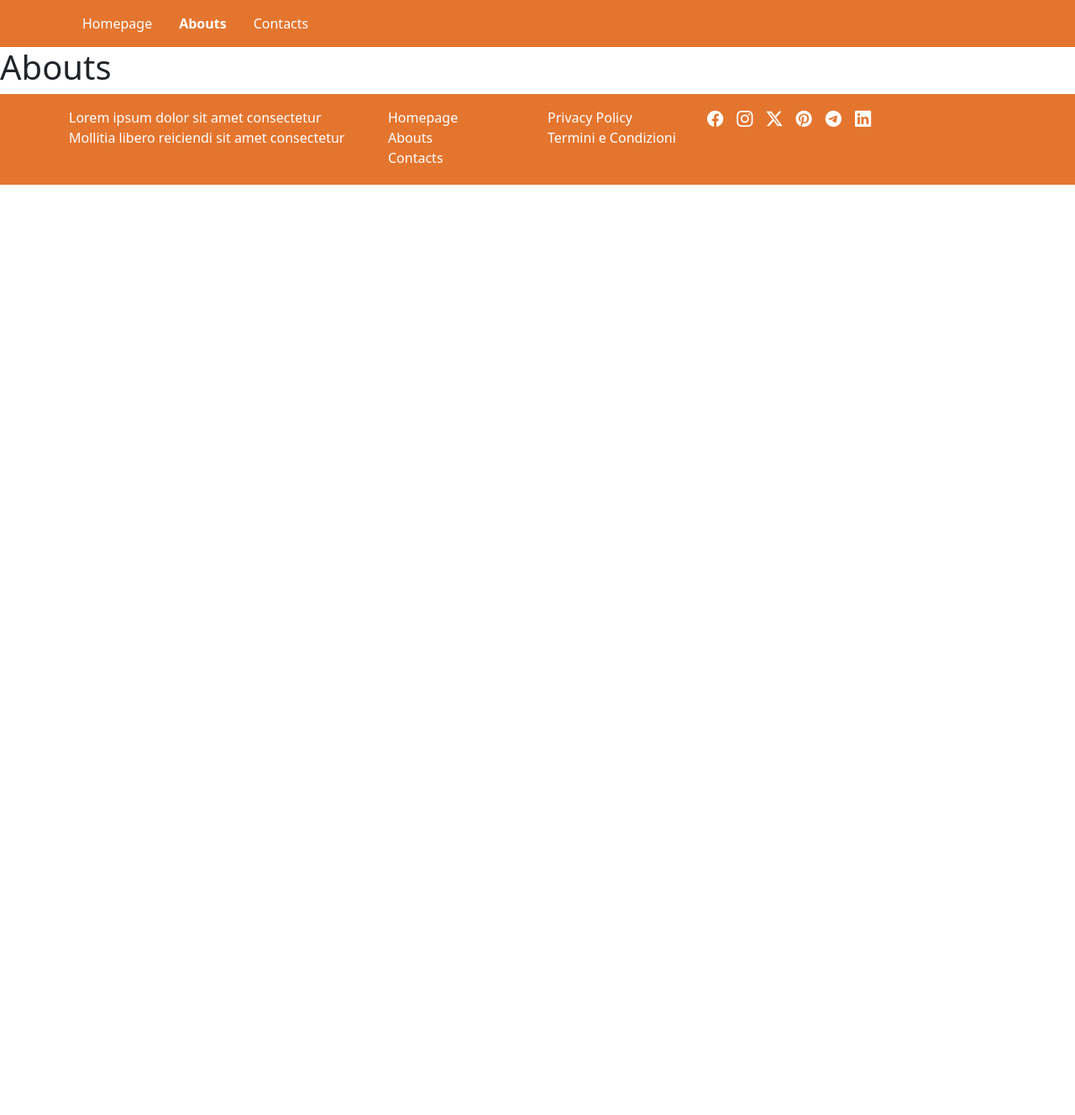
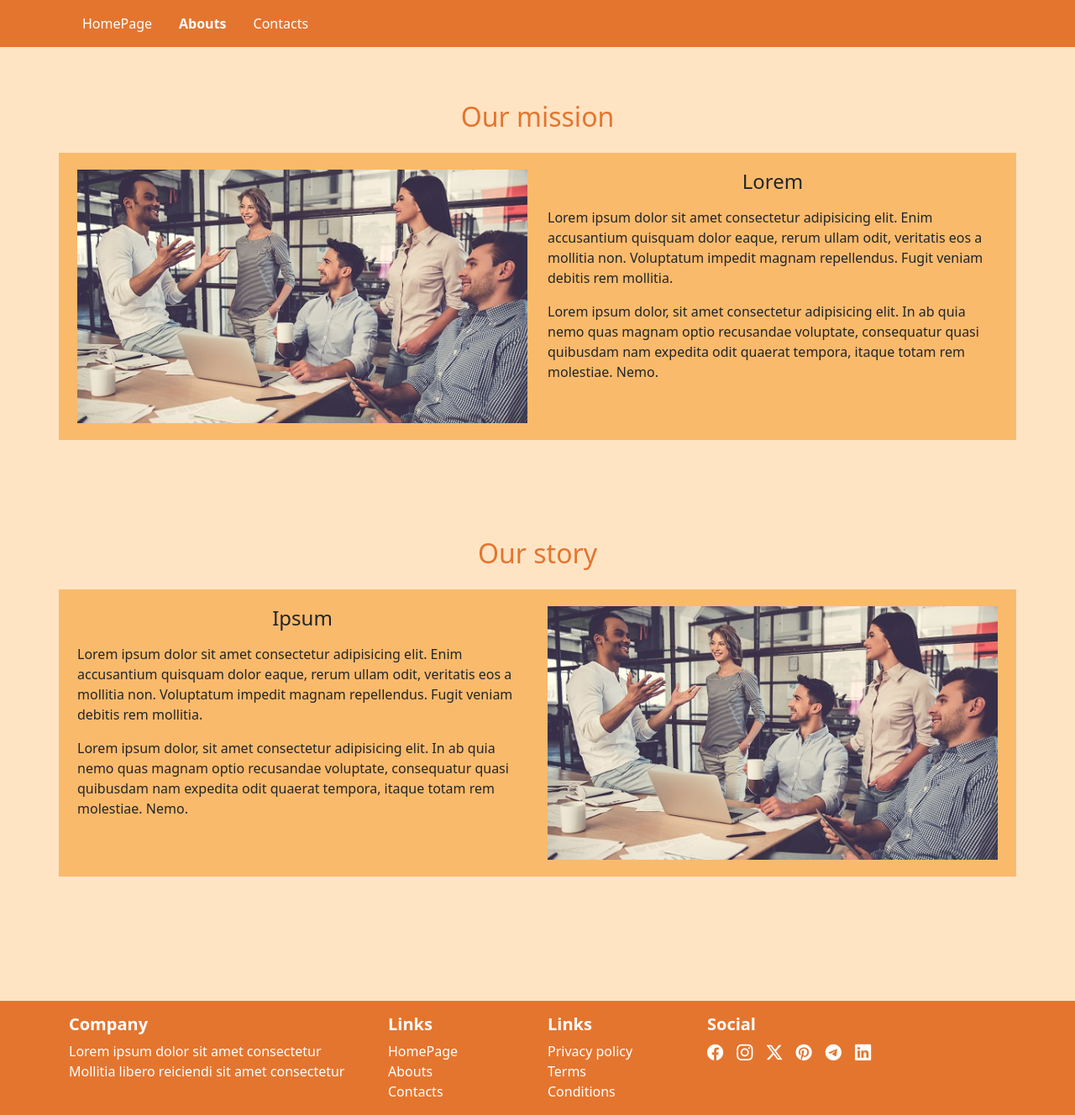
Before and after one commit to VincenzoLivigni/react-router, a React (Vite) app: page /abouts in a window 1280 px wide. Shown: the whole page at 84% size. Before the commit the page ends 800 px from the top, so only its background shows below. Built offline with nearby package versions, Linux system fonts and the light colour scheme.

Commit message:
Add menu mapping for header and footer and add markup to main "About" page

```diff
--- a/src/components/Footer.jsx
+++ b/src/components/Footer.jsx
@@ -1,69 +1,108 @@
 import { Link } from 'react-router-dom';
+
+const firstFooterMenu = [
+    {
+        id: 1,
+        namePage: "HomePage",
+        link: "/"
+    },
+    {
+        id: 2,
+        namePage: "Abouts",
+        link: "/abouts"
+    },
+    {
+        id: 3,
+        namePage: "Contacts",
+        link: "/contacts"
+    }
+]
+
+const secondFooterMenu = [
+    {
+        id: 1,
+        name: "Privacy policy",
+        link: "/"
+    },
+    {
+        id: 2,
+        name: "Terms",
+        link: "/"
+    },
+    {
+        id: 3,
+        name: "Conditions",
+        link: "/"
+    }
+]
 
 export default function Footer() {
     return (
         <footer>
-            <div className="container pt-3 pb-1">
+            <div className="container pt-3">
                 <div className="row">
                     <div className="col-4">
+                        <h5>Company</h5>
                         <p>Lorem ipsum dolor sit amet consectetur Mollitia libero reiciendi sit amet consectetur</p>
                     </div>
 
                     <div className="col-2">
+                        <h5>Links</h5>
                         <ul className="list-unstyled">
-                            <li className="nav-item">
-                                <Link className="nav-link" aria-current="page" to="/">Homepage</Link>
-                            </li>
-                            <li className="nav-item">
-                                <Link className="nav-link" to="/abouts">Abouts</Link>
-                            </li>
-                            <li className="nav-item">
-                                <Link className="nav-link" to="/contacts">Contacts</Link>
-                            </li>
+                            {
+                                firstFooterMenu.map((item) => (
+                                    <li key={item.id}>
+                                        <Link to={item.link}>{item.namePage}</Link>
+                                    </li>
+                                ))
+                            }
                         </ul>
                     </div>
 
                     <div className="col-2">
+                        <h5>Links</h5>
                         <ul className="list-unstyled">
-                            <li className="nav-item">
-                                <Link className="nav-link" aria-current="page" to="#">Privacy Policy</Link>
-                            </li>
-                            <li className="nav-item">
-                                <Link className="nav-link" to="#">Termini e Condizioni</Link>
-                            </li>
+                            {
+                                secondFooterMenu.map((item) => (
+                                    <li key={item.id}>
+                                        <Link to={item.link}>{item.name}</Link>
+                                    </li>
+                                ))
+                            }
                         </ul>
                     </div>
 
                     <div className="social col-4">
+                        <h5>Social</h5>
                         <ul className="list-unstyled d-flex gap-3">
-                            <li className="nav-item">
-                                <Link className="nav-link" to="#">
+                            <li>
+                                <Link to="#">
                                     <i className="bi bi-facebook"></i>
                                 </Link>
                             </li>
-                            <li className="nav-item">
-                                <Link className="nav-link" aria-current="page" to="#">
+                            <li>
+                                <Link to="#">
                                     <i className="bi bi-instagram"></i>
                                 </Link>
                             </li>
-                            <li className="nav-item">
-                                <Link className="nav-link" to="#">
-                                    <i class="bi bi-twitter-x"></i>
+                            <li>
+                                <Link to="#">
+                                    <i className="bi bi-twitter-x"></i>
                                 </Link>
                             </li>
-                            <li className="nav-item">
-                                <Link className="nav-link" to="#">
-                                    <i class="bi bi-pinterest"></i>
+                            <li>
+                                <Link to="#">
+                                    <i className="bi bi-pinterest"></i>
                                 </Link>
                             </li>
-                            <li className="nav-item">
-                                <Link className="nav-link" to="#">
-                                    <i class="bi bi-telegram"></i>
+                            <li>
+                                <Link to="#">
+                                    <i className="bi bi-telegram"></i>
                                 </Link>
                             </li>
-                            <li className="nav-item">
-                                <Link className="nav-link" to="#">
-                                    <i class="bi bi-linkedin"></i>
+                            <li>
+                                <Link to="#">
+                                    <i className="bi bi-linkedin"></i>
                                 </Link>
                             </li>
                         </ul>
--- a/src/components/Header.jsx
+++ b/src/components/Header.jsx
@@ -1,4 +1,22 @@
 import { NavLink } from "react-router-dom"
+
+const menu = [
+    {
+        id: 1,
+        namePage: "HomePage",
+        link: "/"
+    },
+    {
+        id: 2,
+        namePage: "Abouts",
+        link: "/abouts"
+    },
+    {
+        id: 3,
+        namePage: "Contacts",
+        link: "/contacts"
+    }
+]
 
 export default function footer() {
     return (
@@ -6,15 +24,13 @@ export default function footer() {
             <nav className="navbar d-flex align-items-center">
                 <div className='container'>
                     <ul className="nav">
-                        <li className="nav-item">
-                            <NavLink className="nav-link" aria-current="page" to="/">Homepage</NavLink>
-                        </li>
-                        <li className="nav-item">
-                            <NavLink className="nav-link" to="/abouts">Abouts</NavLink>
-                        </li>
-                        <li className="nav-item">
-                            <NavLink className="nav-link" to="/contacts">Contacts</NavLink>
-                        </li>
+                        {
+                            menu.map((item) => (
+                                <li key={item.id} className="nav-item">
+                                    <NavLink className="nav-link" aria-current="page" to={item.link}>{item.namePage}</NavLink>
+                                </li>
+                            ))
+                        }
                     </ul>
                 </div>
             </nav>
--- a/src/index.css
+++ b/src/index.css
@@ -1,17 +1,35 @@
 @import url("bootstrap");
 @import url("bootstrap-icons");
 
+/* generics */
+nav,
+footer {
+  background-color: #e4752f;
+}
+
+main {
+  background-color: bisque;
+}
 
 i {
   color: white;
   font-size: 1.2rem;
 }
 
-/* header */
-nav,
-footer {
-  background-color: #e4752f;
+h2 {
+  color: #e4752f
 }
+
+h5 {
+  font-weight: bold;
+}
+
+
+.row>p {
+  color: bisque;
+}
+
+/* header utils */
 
 .nav-link.active {
   font-weight: bold;
@@ -25,23 +43,41 @@ footer {
   color: rgb(237, 237, 237)
 }
 
-/* main */
-img {
+/* main utils */
+.welcome {
   width: 100%;
-  height: 565px;
+  height: 537px;
   object-fit: cover;
   object-position: 0 60%;
   position: relative;
 }
 
+.team {
+  width: 100%;
+  height: 100%;
+}
+
+.mission,
+.story {
+  margin-bottom: 100px;
+  background-color: rgb(250, 186, 108);
+  padding: 20px 10px;
+}
+
 .benvenuto {
   color: white;
   position: absolute;
-  top: 60%;
+  top: 55%;
   left: 25%
 }
 
 /* footer */
+
 footer {
+  color: white
+}
+
+li>a {
   color: white;
+  text-decoration: none;
 }
--- a/src/pagine/Abouts.jsx
+++ b/src/pagine/Abouts.jsx
@@ -1,5 +1,6 @@
 import Header from "../components/Header";
 import Footer from '../components/Footer';
+import Team from '../assets/img/team.jpg';
 
 export default function Abouts() {
     return (
@@ -7,7 +8,34 @@ export default function Abouts() {
             <Header />
 
             <main>
-                <h1>Abouts</h1>
+                <div className="container bg py-5">
+                    <h2 className="py-3 text-center">Our mission</h2>
+                    <div className="mission row">
+                        <div className="col-6">
+                            <img className="team" src={Team} />
+                        </div>
+
+                        <div className="col-6">
+                            <h4 className="pb-2 text-center">Lorem</h4>
+                            <p>Lorem ipsum dolor sit amet consectetur adipisicing elit. Enim accusantium quisquam dolor eaque, rerum ullam odit, veritatis eos a mollitia non. Voluptatum impedit magnam repellendus. Fugit veniam debitis rem mollitia.</p>
+                            <p>Lorem ipsum dolor, sit amet consectetur adipisicing elit. In ab quia nemo quas magnam optio recusandae voluptate, consequatur quasi quibusdam nam expedita odit quaerat tempora, itaque totam rem molestiae. Nemo.</p>
+                        </div>
+                    </div>
+
+                    <h2 className="py-3 text-center">Our story</h2>
+                    <div className="story row">
+                        <div className="col-6">
+                            <h4 className="pb-2 text-center">Ipsum</h4>
+                            <p>Lorem ipsum dolor sit amet consectetur adipisicing elit. Enim accusantium quisquam dolor eaque, rerum ullam odit, veritatis eos a mollitia non. Voluptatum impedit magnam repellendus. Fugit veniam debitis rem mollitia.</p>
+                            <p>Lorem ipsum dolor, sit amet consectetur adipisicing elit. In ab quia nemo quas magnam optio recusandae voluptate, consequatur quasi quibusdam nam expedita odit quaerat tempora, itaque totam rem molestiae. Nemo.</p>
+                        </div>
+
+                        <div className="col-6">
+                            <img className="team" src={Team} />
+                        </div>
+                    </div>
+                </div>
+
             </main>
 
             <Footer />
--- a/src/pagine/HomePage.jsx
+++ b/src/pagine/HomePage.jsx
@@ -10,10 +10,10 @@ export default function HomePage() {
             <main>
                 <>
                     <section className='jumbo'>
-                        <img src={Welcome} />
+                        <img className="welcome" src={Welcome} />
                     </section>
                     <section className='benvenuto py-5'>
-                        <h3 className="text-center mb-4">Benvenuto nel nostro sito!</h3>
+                        <h3 className="text-center mb-4">Welcome to our website!</h3>
                         <h5 className="text-center">Lorem ipsum dolor sit amet consectetur adipisicing elit. Mollitia libero reiciendi</h5>
                     </section>
                 </>
```
Also changed, not shown: src/assets/img/team.jpg (added).
